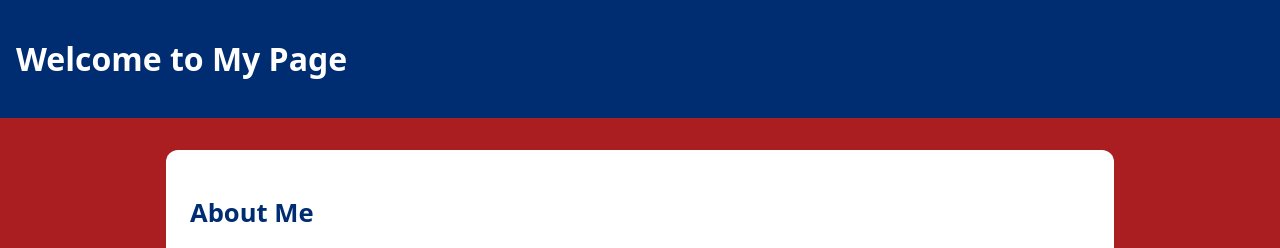
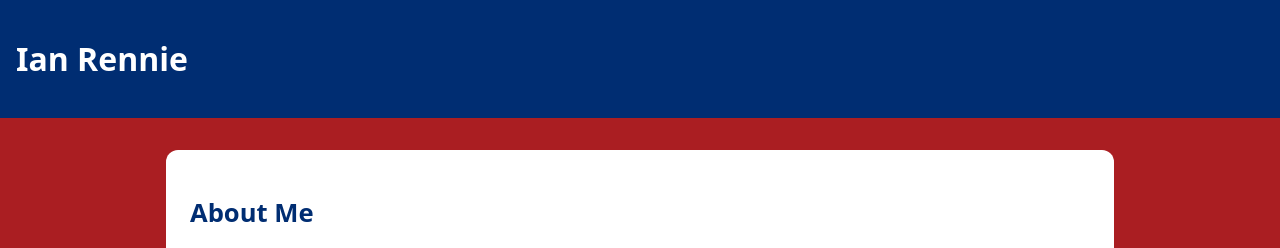
Before and after one commit to IRennie74/queens-student-page, a plain HTML site: page index.html in a window 1280 px wide. Shown: the top 248 px of the page. Drawn offline with Linux system fonts and the light colour scheme.

Commit message:
Update index.html

```diff
--- a/index.html
+++ b/index.html
@@ -8,7 +8,7 @@
   </head>
   <body>
     <header>
-      <h1>Welcome to My Page</h1> <!-- change this heading to your name -->
+      <h1>Ian Rennie</h1> <!-- change this heading to your name -->
     </header>
 
     <main>
```
